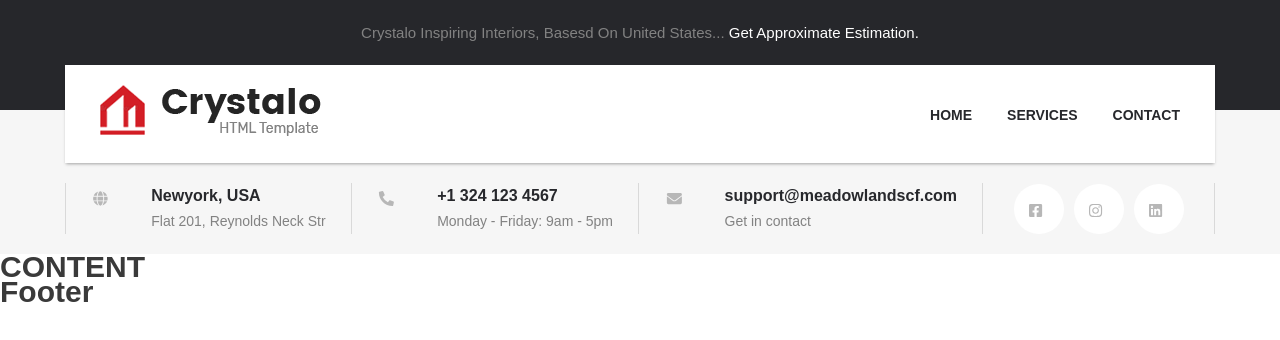
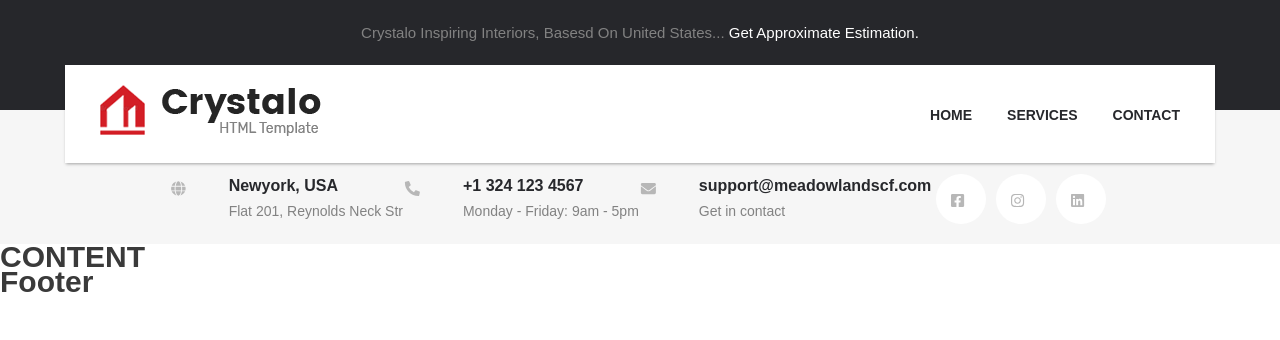
Before and after one commit to pguerrerox/website-meadowlandscf-com, a Next.js app: page / in a window 1280 px wide. Shown: the top 340 px of the page. Built offline with nearby package versions, Linux system fonts and the light colour scheme.

Commit message:
v0.1.1 - Header and Navbar

```diff
--- a/components/ContactCarcHeader.js
+++ b/components/header/ContactCarcHeader.js
@@ -1,7 +1,7 @@
 import {FontAwesomeIcon} from '@fortawesome/react-fontawesome';
 
-import ContactCard from '../css/ContactCard.css';
-import SocialCard from '../css/SocialCard.css';
+import ContactCard from '../../css/ContactCard.css';
+import SocialCard from '../../css/SocialCard.css';
 
 // the type prop will determine the displayed data
 // the data prop comes all the way down from the page
--- a/components/header/HeaderDown.js
+++ b/components/header/HeaderDown.js
@@ -1,4 +1,4 @@
-import ContactCardHeader from '../ContactCarcHeader';
+import ContactCardHeader from './ContactCarcHeader';
 
 import style from '../../css/HeaderDown.css';
 
@@ -8,15 +8,10 @@ export default function HeaderDown(props) {
     <div className='HeaderDown'>
       <div className='container'>
         <section className='HeaderDown-Contact'>
-          <div className='vl'></div>
           <ContactCardHeader className='Card' data={props.data} type='location'/>
-          <div className='vl'></div>
           <ContactCardHeader className='Card' data={props.data} type='hours'/>
-          <div className='vl'></div>
           <ContactCardHeader className='Card' data={props.data} type='email'/>
-          <div className='vl'></div>
           <ContactCardHeader className='Card' data={props.data} social/>
-          <div className='vl'></div>
         </section>
       </div>
 
--- a/css/ContactCard.css
+++ b/css/ContactCard.css
@@ -3,7 +3,8 @@
   flex-direction: row;
   justify-content: center;
   align-items: center;
-  padding: 0 20px;
+  padding: 20px 20px 10px 20px;
+  margin: 0 auto;
   /* background-color: tan; */
 }
 .Card-imgContainer{
--- a/css/HeaderDown.css
+++ b/css/HeaderDown.css
@@ -3,16 +3,22 @@
   flex-direction: row;
   justify-content: center;
   background-color: #f6f6f6;
-}
-.container{
-  display: inherit;
-  justify-content: center;
-  width: 100%;
+  /* overflow: hidden; */
 }
 .HeaderDown-Contact{
-  display: inherit;
+  display: flex;
+  flex-direction: row;
+  flex-wrap: wrap;
+  justify-content: space-between;
+  /* width: 100%; */
   margin: 0 25px;
-  padding: 20px 0;
+}
+
+.container{
+  /* display: flex; */
+  /* justify-content: center; */
   width: 100%;
-  justify-content: space-between;
+  width: -moz-available;
+  width: -webkit-fill-available;
+  width: fill-available;
 }
--- a/css/SocialCard.css
+++ b/css/SocialCard.css
@@ -3,6 +3,8 @@
   flex-direction: row;
   justify-content: center;
   align-items: center;
+  padding: 10px 0 20px 0;
+  margin: 0 auto;
 }
 .Card-iconContainer{
   display: flex;
```
Also changed, not shown: components/Test.js (deleted, +0 -11 lines), css/Test.css (deleted, +0 -8 lines), 1 other file (tests, documents, lock files or other folders).
